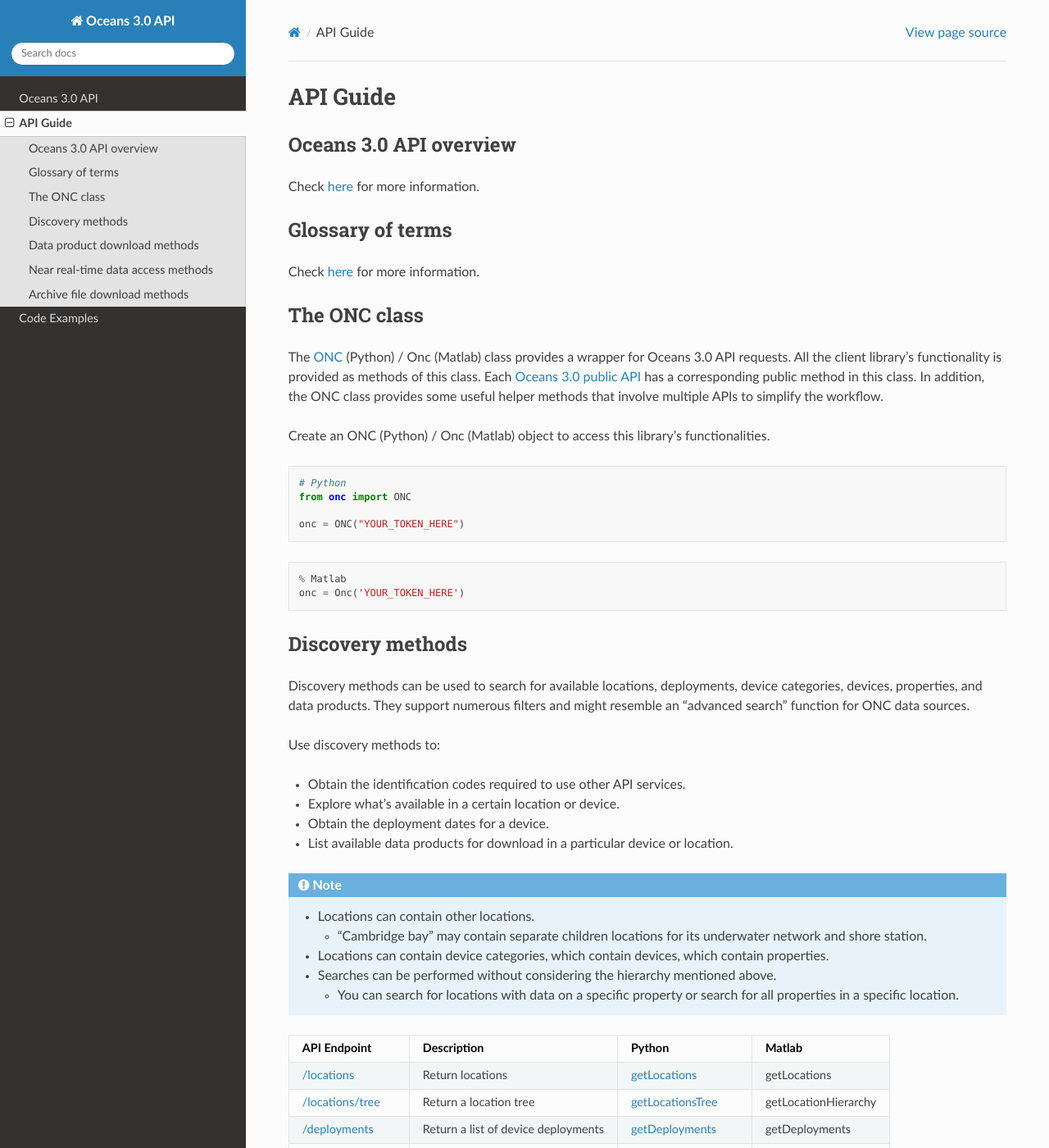
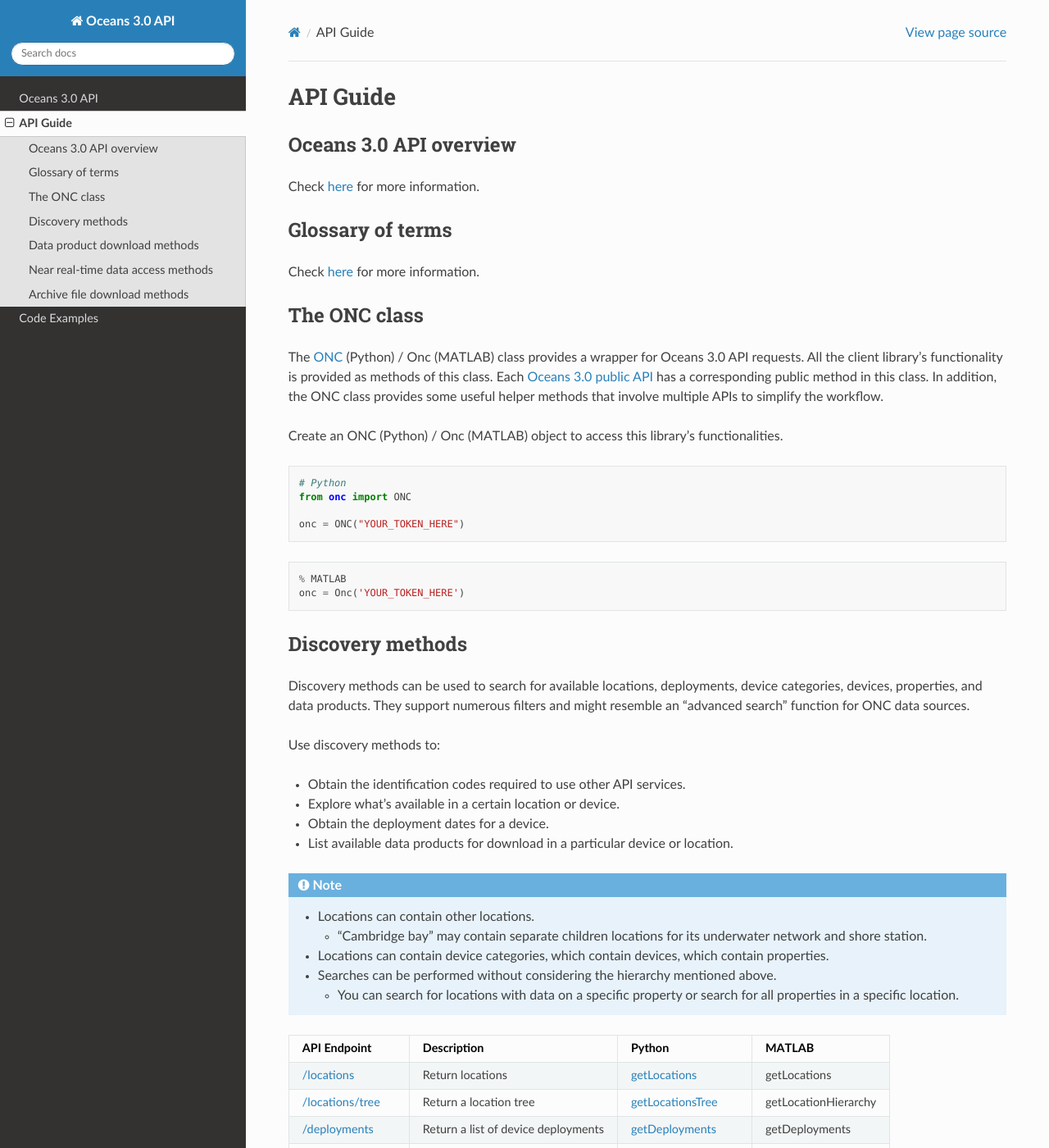
Before and after one commit to OceanNetworksCanada/Oceans3.0-API, a Sphinx documentation site: the page built from docs/API_Guide.md, in a window 1280 px wide and 1400 px high. Shown: the whole window at 82% size. Built offline with Sphinx 7.4.7 and the Read the Docs theme 2.0.0, drawn with Linux system fonts in a browser that asks for light colours; some of the changed text lies outside the part shown.

````diff
--- a/docs/API_Guide.md
+++ b/docs/API_Guide.md
@@ -10,12 +10,12 @@ Check [here](https://wiki.oceannetworks.ca/display/O2A/Glossary+of+Terms) for mo
 
 ## The ONC class
 
-The [ONC](https://oceannetworkscanada.github.io/api-python-client/autoapi/onc/onc/index.html#onc.onc.ONC) (Python) / Onc (Matlab) class provides a wrapper for Oceans 3.0 API requests.
+The [ONC](https://oceannetworkscanada.github.io/api-python-client/autoapi/onc/onc/index.html#onc.onc.ONC) (Python) / Onc (MATLAB) class provides a wrapper for Oceans 3.0 API requests.
 All the client library's functionality is provided as methods of this class.
 Each [Oceans 3.0 public API](https://data.oceannetworks.ca/OpenAPI) has a corresponding public method in this class.
 In addition, the ONC class provides some useful helper methods that involve multiple APIs to simplify the workflow.
 
-Create an ONC (Python) / Onc (Matlab) object to access this library's functionalities.
+Create an ONC (Python) / Onc (MATLAB) object to access this library's functionalities.
 
 ```python
 # Python
@@ -25,7 +25,7 @@ onc = ONC("YOUR_TOKEN_HERE")
 ```
 
 ```
-% Matlab
+% MATLAB
 onc = Onc('YOUR_TOKEN_HERE')
 ```
 
@@ -51,7 +51,7 @@ Use discovery methods to:
 
 :::
 
-|                                   API Endpoint                                   |             Description             |                                                                  Python                                                                   |        Matlab        |
+|                                   API Endpoint                                   |             Description             |                                                                  Python                                                                   |        MATLAB        |
 | :------------------------------------------------------------------------------: | :---------------------------------: | :---------------------------------------------------------------------------------------------------------------------------------------: | :------------------: |
 |        [/locations](https://data.oceannetworks.ca/OpenAPI#get-/locations)        |          Return locations           |        [getLocations](https://oceannetworkscanada.github.io/api-python-client/autoapi/onc/onc/index.html#onc.onc.ONC.getLocations)        |     getLocations     |
 |   [/locations/tree](https://data.oceannetworks.ca/OpenAPI#get-/locations/tree)   |       Return a location tree        |    [getLocationsTree](https://oceannetworkscanada.github.io/api-python-client/autoapi/onc/onc/index.html#onc.onc.ONC.getLocationsTree)    | getLocationHierarchy |
@@ -79,7 +79,7 @@ If the data product requested doesn't exist in our archive, it will be generated
 
 :::
 
-|                                               API Endpoint                                               |                  Description                  |                                                                  Python                                                                   | Matlab              |
+|                                               API Endpoint                                               |                  Description                  |                                                                  Python                                                                   | MATLAB              |
 | :------------------------------------------------------------------------------------------------------: | :-------------------------------------------: | :---------------------------------------------------------------------------------------------------------------------------------------: | ------------------- |
 |  [/dataProductDelivery/request](https://data.oceannetworks.ca/OpenAPI#get-/dataProductDelivery/request)  |            Request a data product             |  [requestDataProduct](https://oceannetworkscanada.github.io/api-python-client/autoapi/onc/onc/index.html#onc.onc.ONC.requestDataProduct)  | requestDataProduct  |
 |   [/dataProductDelivery/status](https://data.oceannetworks.ca/OpenAPI#get-/dataProductDelivery/status)   | Check status of a <br> requested data product |    [checkDataProduct](https://oceannetworkscanada.github.io/api-python-client/autoapi/onc/onc/index.html#onc.onc.ONC.checkDataProduct)    | checkDataProduct    |
@@ -90,7 +90,7 @@ If the data product requested doesn't exist in our archive, it will be generated
 
 Helper methods are listed below.
 
-|                Description                |                                                               Python                                                                | Matlab           |
+|                Description                |                                                               Python                                                                | MATLAB           |
 | :---------------------------------------: | :---------------------------------------------------------------------------------------------------------------------------------: | ---------------- |
 | Request, run, and download a data product | [orderDataProduct](https://oceannetworkscanada.github.io/api-python-client/autoapi/onc/onc/index.html#onc.onc.ONC.orderDataProduct) | orderDataProduct |
 
@@ -118,7 +118,7 @@ Use the _allPages_ parameter to automatically download all pages required for yo
 
 :::
 
-|                                      API Endpoint                                      |                             Description                              |                                                                      Python                                                                       | Matlab                 |
+|                                      API Endpoint                                      |                             Description                              |                                                                      Python                                                                       | MATLAB                 |
 | :------------------------------------------------------------------------------------: | :------------------------------------------------------------------: | :-----------------------------------------------------------------------------------------------------------------------------------------------: | ---------------------- |
 | [/scalardata/location](https://data.oceannetworks.ca/OpenAPI#get-/scalardata/location) | Return scalar data <br> from a specific location and device category | [getScalardataByLocation](https://oceannetworkscanada.github.io/api-python-client/autoapi/onc/onc/index.html#onc.onc.ONC.getScalardataByLocation) | getDirectByLocation    |
 |   [/scalardata/device](https://data.oceannetworks.ca/OpenAPI#get-/scalardata/device)   |              Return scalar data from a specific device               |   [getScalardataByDevice](https://oceannetworkscanada.github.io/api-python-client/autoapi/onc/onc/index.html#onc.onc.ONC.getScalardataByDevice)   | getDirectByDevice      |
@@ -127,7 +127,7 @@ Use the _allPages_ parameter to automatically download all pages required for yo
 
 Helper methods are listed below.
 
-|                                     Description                                      |                                                                     Python                                                                      | Matlab |
+|                                     Description                                      |                                                                     Python                                                                      | MATLAB |
 | :----------------------------------------------------------------------------------: | :---------------------------------------------------------------------------------------------------------------------------------------------: | ------ |
 | Return a list of sensor category codes <br> prior to querying the scalardata service | [getSensorCategoryCodes](https://oceannetworkscanada.github.io/api-python-client/autoapi/onc/onc/index.html#onc.onc.ONC.getSensorCategoryCodes) |        |
 |                                  Return scalar data                                  |          [getScalardata](https://oceannetworkscanada.github.io/api-python-client/autoapi/onc/onc/index.html#onc.onc.ONC.getScalardata)          |        |
@@ -156,7 +156,7 @@ Due to security regulations, some very recent files (e.g. hydrophone.wav files i
 
 :::
 
-|                                       API Endpoint                                       |                                        Description                                         |                                                                       Python                                                                        | Matlab            |
+|                                       API Endpoint                                       |                                        Description                                         |                                                                       Python                                                                        | MATLAB            |
 | :--------------------------------------------------------------------------------------: | :----------------------------------------------------------------------------------------: | :-------------------------------------------------------------------------------------------------------------------------------------------------: | ----------------- |
 | [/archivefile/location](https://data.oceannetworks.ca/OpenAPI#get-/archivefile/location) | Return a list of available archive files <br> from a specific location and device category | [getArchivefileByLocation](https://oceannetworkscanada.github.io/api-python-client/autoapi/onc/onc/index.html#onc.onc.ONC.getArchivefileByLocation) | getListByLocation |
 |   [/archivefile/device](https://data.oceannetworks.ca/OpenAPI#get-/archivefile/device)   |            Return a list of available archive files <br> from a specific device            |   [getArchivefileByDevice](https://oceannetworkscanada.github.io/api-python-client/autoapi/onc/onc/index.html#onc.onc.ONC.getArchivefileByDevice)   | getListByDevice   |
@@ -164,7 +164,7 @@ Due to security regulations, some very recent files (e.g. hydrophone.wav files i
 
 Helper methods are listed below.
 
-|                              Description                               |                                                                        Python                                                                         | Matlab         |
+|                              Description                               |                                                                        Python                                                                         | MATLAB         |
 | :--------------------------------------------------------------------: | :---------------------------------------------------------------------------------------------------------------------------------------------------: | -------------- |
 | Download a list of archived files <br> that match the filters provided | [downloadDirectArchivefile](https://oceannetworkscanada.github.io/api-python-client/autoapi/onc/onc/index.html#onc.onc.ONC.downloadDirectArchivefile) | getDirectFiles |
 |                Return a list of available archive files                |            [getArchivefile](https://oceannetworkscanada.github.io/api-python-client/autoapi/onc/onc/index.html#onc.onc.ONC.getArchivefile)            |                |
````
Also changed, not shown: README.md (+2 -2 lines), docs/Code_Examples.md (+1 -1 lines).
